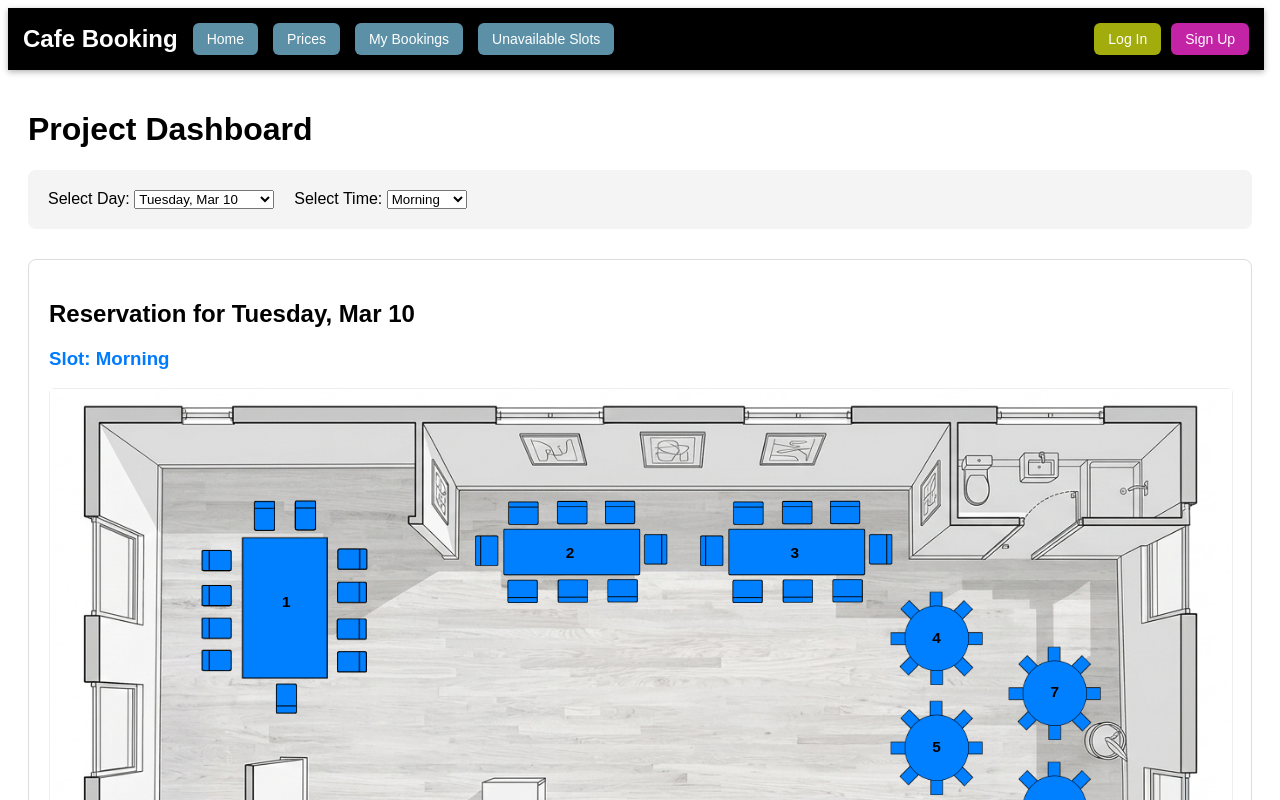
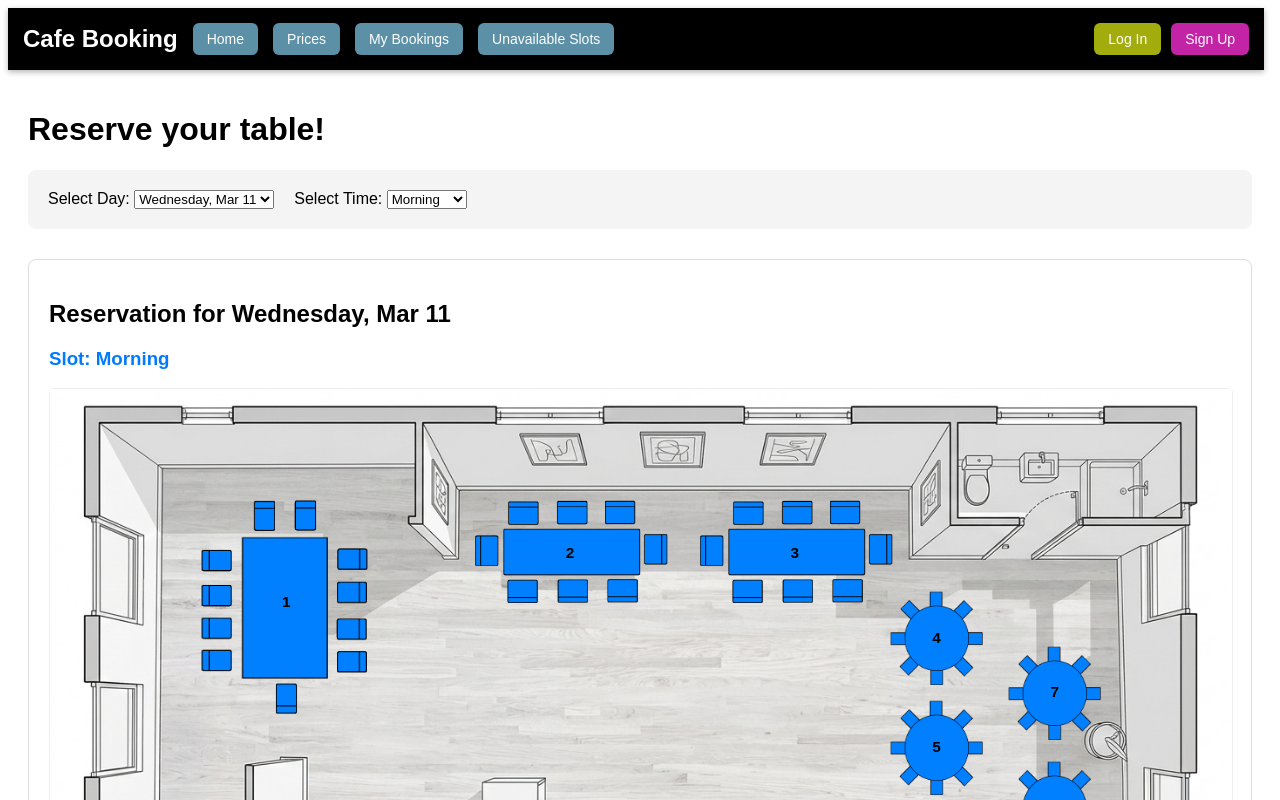
Before and after one commit to Komil-goat/book_your_table, a React (Vite) app: page / in a window 1280 px wide. Shown: the top 800 px of the page. Built offline with nearby package versions, Linux system fonts and the light colour scheme.

Commit message:
Fixed the timing, changed the h1

```diff
--- a/src/App.jsx
+++ b/src/App.jsx
@@ -13,7 +13,14 @@ import "./styles/Navbar.css";
 import "./styles/Sections.css";
 
 function App() {
-  const [day, setDay] = useState(new Date().toLocaleDateString('en-US', { weekday: 'long', month: 'short', day: 'numeric' }));
+  const date = new Date();
+  date.setDate(date.getDate() + 1);
+  const formattedDate = date.toLocaleDateString('en-US', {
+    weekday: 'long',
+    month: 'short',
+    day: 'numeric'
+  });
+  const [day, setDay] = useState(formattedDate);
   const [time, setTime] = useState('Morning');
   const [users, setUsers] = useState([]);
   const [currentUser, setCurrentUser] = useState(null);
@@ -62,7 +69,7 @@ function App() {
         <Routes>
           <Route path="/" element={
             <div style={{ margin: '0 auto', fontFamily: 'Arial', alignItems: 'center', padding: '20px' }}>
-              <h1>Project Dashboard</h1>
+              <h1>Reserve your table!</h1>
               <Filters
                 currentDay={day}
                 onDayChange={setDay}
--- a/src/components/Filters.jsx
+++ b/src/components/Filters.jsx
@@ -3,7 +3,7 @@ import React from 'react';
 function Filters(props) {
   const days = [0, 1, 2, 3, 4].map((offset) => {
     const date = new Date();
-    date.setDate(date.getDate() + offset);
+    date.setDate(date.getDate()+1 + offset);
     return date.toLocaleDateString('en-US', { weekday: 'long', month: 'short', day: 'numeric' });
   });
 
```
